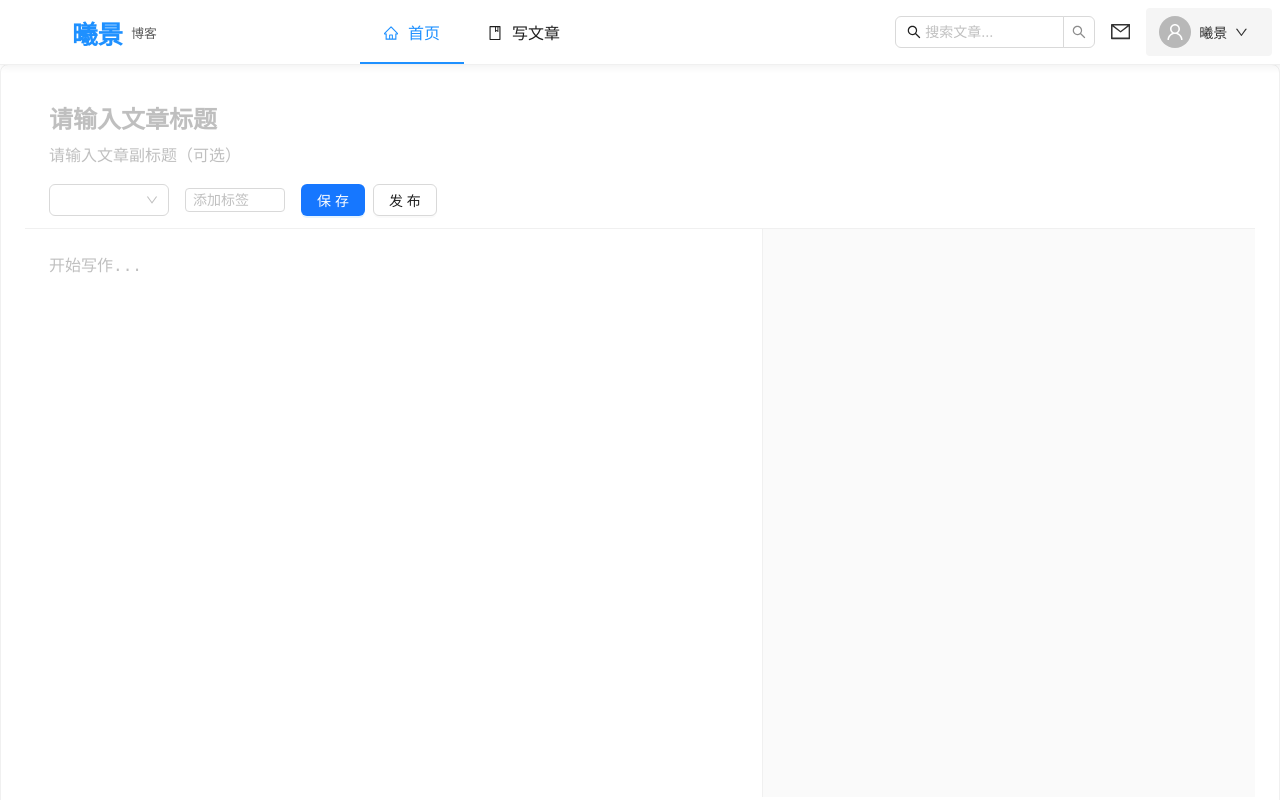
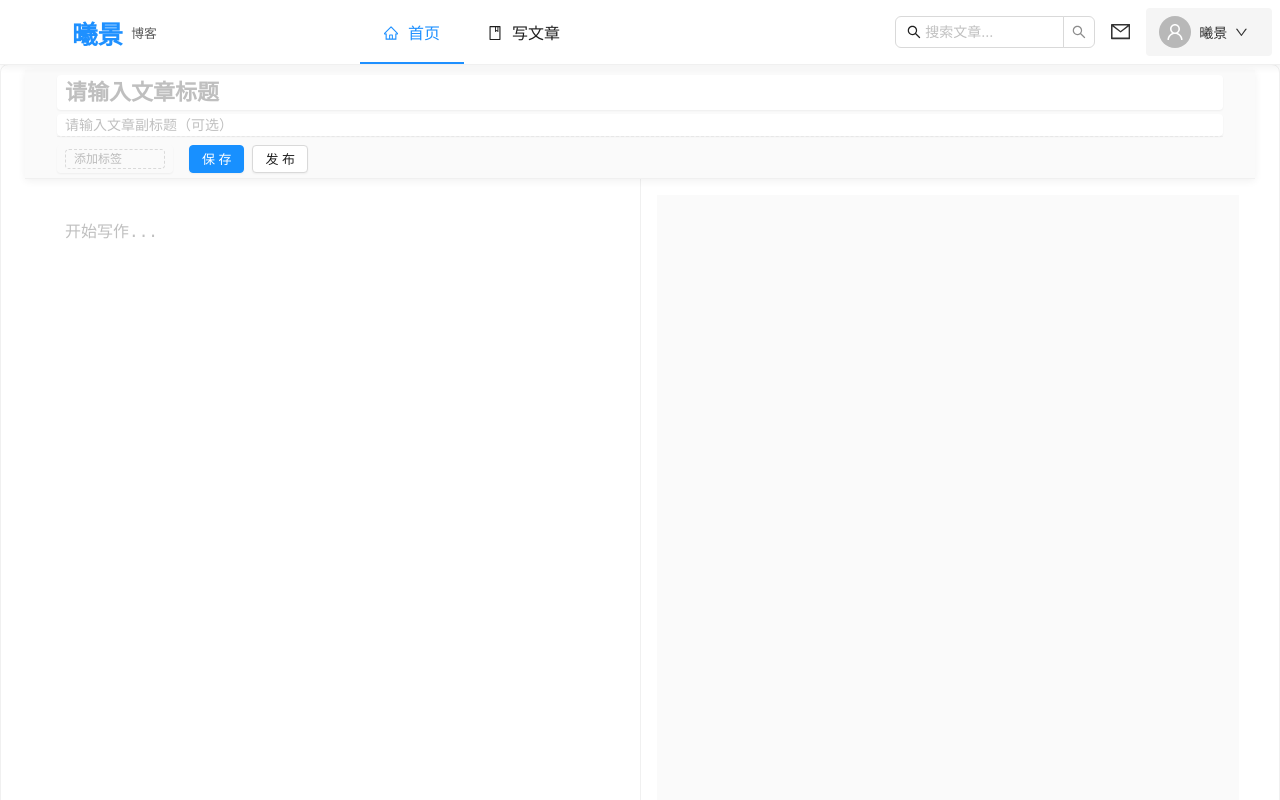
Before and after one commit to 00xu00/blog, a React (Create React App) app: page /editor in a window 1280 px wide. Shown: the top 800 px of the page. Built offline with nearby package versions, Linux system fonts and the light colour scheme.

Commit message:
faet: 优化editor页面

```diff
--- a/src/pages/Editor/index.css
+++ b/src/pages/Editor/index.css
@@ -14,61 +14,237 @@
   background-color: #fff;
 }
 
+.ant-card-body {
+  padding-top: 5px !important;
+}
+
 .editor-header {
-  padding: 12px 24px;
+  padding: 5px 32px;
   border-bottom: 1px solid #f0f0f0;
-  background-color: #fff;
+  background-color: #fafafa;
   position: sticky;
   top: 64px;
-  /* 头部高度 */
   z-index: 1;
+  box-shadow: 0 2px 8px rgba(0, 0, 0, 0.06);
+  transition: all 0.3s ease;
+}
+
+.editor-header:hover {
+  box-shadow: 0 4px 12px rgba(0, 0, 0, 0.08);
 }
 
 .editor-title {
-  font-size: 24px;
-  font-weight: bold;
+  font-size: 22px;
+  font-weight: 600;
   margin-bottom: 4px;
   border: none;
   outline: none;
   width: 100%;
-  padding: 0;
-  background: transparent;
+  padding: 0 0 0 8px;
+  background: #fff;
+  color: #1a1a1a;
+  transition: all 0.3s cubic-bezier(0.4, 0, 0.2, 1);
+  border-radius: 4px;
+  box-shadow: 0 1px 2px rgba(0, 0, 0, 0.05);
+  transform: translateY(0);
+}
+
+.editor-title:hover {
+  transform: translateY(-1px);
+  box-shadow: 0 2px 8px rgba(0, 0, 0, 0.1);
+}
+
+.editor-title:focus {
+  color: #1890ff;
+  box-shadow: 0 0 0 2px rgba(24, 144, 255, 0.2);
+  transform: translateY(0);
 }
 
 .editor-subtitle {
-  font-size: 16px;
+  font-size: 14px;
   color: #666;
-  margin-bottom: 8px;
   border: none;
   outline: none;
   width: 100%;
-  padding: 0;
-  background: transparent;
+  padding: 0 0 0 8px;
+  background: #fff;
+  transition: all 0.3s cubic-bezier(0.4, 0, 0.2, 1);
+  border-radius: 4px;
+  box-shadow: 0 1px 2px rgba(0, 0, 0, 0.05);
+  transform: translateY(0);
+}
+
+.editor-subtitle:hover {
+  transform: translateY(-1px);
+  box-shadow: 0 2px 8px rgba(0, 0, 0, 0.1);
+}
+
+.editor-subtitle:focus {
+  color: #1890ff;
+  box-shadow: 0 0 0 2px rgba(24, 144, 255, 0.2);
+  transform: translateY(0);
 }
 
 .editor-meta {
   display: flex;
   align-items: center;
   gap: 16px;
-  margin-top: 8px;
+  border-top: 1px dashed #f0f0f0;
+  padding-top: 8px;
+  transition: all 0.3s ease;
 }
 
+/* 分类选择器样式 */
+.editor-meta .ant-select {
+  min-width: 120px;
+  font-size: 13px;
+  transition: all 0.3s cubic-bezier(0.4, 0, 0.2, 1);
+}
+
+.editor-meta .ant-select-selector {
+  border-radius: 4px;
+  transition: all 0.3s cubic-bezier(0.4, 0, 0.2, 1);
+  padding-left: 8px;
+  background: #fff;
+  box-shadow: 0 1px 2px rgba(0, 0, 0, 0.05);
+  transform: translateY(0);
+}
+
+.editor-meta .ant-select-selector:hover {
+  border-color: #1890ff;
+  box-shadow: 0 0 0 2px rgba(24, 144, 255, 0.1);
+  transform: translateY(-1px);
+}
+
+/* 标签样式 */
 .editor-tags {
   display: flex;
   flex-wrap: wrap;
-  gap: 8px;
+  gap: 6px;
   align-items: center;
+  flex: 1;
+  padding: 4px 8px;
+  border-radius: 4px;
+  box-shadow: 0 1px 2px rgba(0, 0, 0, 0.05);
+  transition: all 0.3s cubic-bezier(0.4, 0, 0.2, 1);
 }
 
+.editor-tags:hover {
+  box-shadow: 0 2px 8px rgba(0, 0, 0, 0.1);
+}
+
+.editor-tags .ant-tag {
+  margin: 0;
+  padding: 2px 8px;
+  border-radius: 12px;
+  font-size: 12px;
+  transition: all 0.3s cubic-bezier(0.4, 0, 0.2, 1);
+  display: flex;
+  align-items: center;
+  gap: 4px;
+  background: linear-gradient(135deg, #f6f8fa 0%, #e9ecef 100%);
+  border: 1px solid #e9ecef;
+  transform: scale(1);
+  color: #495057;
+  box-shadow: 0 1px 2px rgba(0, 0, 0, 0.05);
+}
+
+.editor-tags .ant-tag:hover {
+  transform: scale(1.05);
+  box-shadow: 0 2px 8px rgba(0, 0, 0, 0.1);
+  background: linear-gradient(135deg, #e9ecef 0%, #dee2e6 100%);
+}
+
+.editor-tags .ant-tag:nth-child(3n+1) {
+  background: linear-gradient(135deg, #e3f2fd 0%, #bbdefb 100%);
+  border-color: #bbdefb;
+  color: #1976d2;
+}
+
+.editor-tags .ant-tag:nth-child(3n+2) {
+  background: linear-gradient(135deg, #f3e5f5 0%, #e1bee7 100%);
+  border-color: #e1bee7;
+  color: #7b1fa2;
+}
+
+.editor-tags .ant-tag:nth-child(3n+3) {
+  background: linear-gradient(135deg, #e8f5e9 0%, #c8e6c9 100%);
+  border-color: #c8e6c9;
+  color: #2e7d32;
+}
+
+.editor-tags .ant-tag-close-icon {
+  transition: all 0.3s ease;
+  opacity: 0.6;
+}
+
+.editor-tags .ant-tag-close-icon:hover {
+  opacity: 1;
+  transform: scale(1.2);
+}
+
+/* 标签输入框样式 */
 .tag-input {
   width: 100px;
+  border-radius: 4px;
+  transition: all 0.3s cubic-bezier(0.4, 0, 0.2, 1);
+  font-size: 12px;
+  padding-left: 8px;
+  background: transparent;
+  border: 1px dashed #d9d9d9;
+  transform: scale(1);
+}
+
+.tag-input:hover,
+.tag-input:focus {
+  border-color: #1890ff;
+  box-shadow: 0 0 0 2px rgba(24, 144, 255, 0.1);
+  transform: scale(1.02);
+}
+
+/* 按钮样式 */
+.editor-meta .ant-btn {
+  height: 28px;
+  padding: 0 12px;
+  border-radius: 4px;
+  font-weight: 500;
+  transition: all 0.3s cubic-bezier(0.4, 0, 0.2, 1);
+  font-size: 13px;
+  box-shadow: 0 1px 2px rgba(0, 0, 0, 0.05);
+  transform: translateY(0);
+}
+
+.editor-meta .ant-btn:hover {
+  transform: translateY(-1px);
+}
+
+.editor-meta .ant-btn-primary {
+  background: #1890ff;
+  border-color: #1890ff;
+}
+
+.editor-meta .ant-btn-primary:hover {
+  background: #40a9ff;
+  border-color: #40a9ff;
+  box-shadow: 0 4px 12px rgba(24, 144, 255, 0.2);
+}
+
+.editor-meta .ant-btn-default {
+  border-color: #d9d9d9;
+  background: #fff;
+}
+
+.editor-meta .ant-btn-default:hover {
+  color: #1890ff;
+  border-color: #1890ff;
+  box-shadow: 0 4px 12px rgba(0, 0, 0, 0.1);
 }
 
 .editor-content {
   flex: 1;
   display: flex;
   flex-direction: column;
-  height: calc(100vh - 64px - 48px - 120px);
+  height: 800px;
   /* 减去头部、底部和编辑器头部的高度 */
 }
 
@@ -92,26 +268,43 @@
 .editor-preview-container {
   flex: 1;
   display: flex;
-  height: calc(100vh - 64px - 48px - 120px - 48px);
-  /* 减去头部、底部、工具栏和底部组件的高度 */
+  overflow: hidden;
+  position: relative;
 }
 
 .editor-area {
   flex: 1;
-  display: flex;
-  flex-direction: column;
+  overflow-y: auto;
+  padding: 16px;
   border-right: 1px solid #f0f0f0;
-  height: 100%;
-  min-height: 0;
 }
 
 .preview-area {
-  width: 40%;
-  display: flex;
-  flex-direction: column;
-  background-color: #fafafa;
-  height: 100%;
-  min-height: 0;
+  flex: 1;
+  overflow-y: auto;
+  padding: 16px;
+}
+
+/* 同步滚动 */
+.editor-area,
+.preview-area {
+  scroll-behavior: smooth;
+}
+
+.editor-area::-webkit-scrollbar,
+.preview-area::-webkit-scrollbar {
+  width: 6px;
+}
+
+.editor-area::-webkit-scrollbar-thumb,
+.preview-area::-webkit-scrollbar-thumb {
+  background-color: #d9d9d9;
+  border-radius: 3px;
+}
+
+.editor-area::-webkit-scrollbar-thumb:hover,
+.preview-area::-webkit-scrollbar-thumb:hover {
+  background-color: #bfbfbf;
 }
 
 .markdown-editor {
--- a/src/pages/Editor/index.tsx
+++ b/src/pages/Editor/index.tsx
@@ -1,4 +1,4 @@
-import React, { useState, useRef } from 'react';
+import React, { useState, useRef, useEffect } from 'react';
 import { Card, Input, Select, Tag, Button, Space, message } from 'antd';
 import ReactMarkdown from 'react-markdown';
 import remarkGfm from 'remark-gfm';
@@ -18,6 +18,8 @@ const Editor: React.FC = () => {
   const [inputValue, setInputValue] = useState('');
   const [markdown, setMarkdown] = useState('');
   const textareaRef = useRef<HTMLTextAreaElement>(null);
+  const editorRef = useRef<HTMLDivElement>(null);
+  const previewRef = useRef<HTMLDivElement>(null);
 
   const handleTagClose = (removedTag: string) => {
     const newTags = tags.filter(tag => tag !== removedTag);
@@ -48,6 +50,33 @@ const Editor: React.FC = () => {
     message.success('保存成功');
   };
 
+  useEffect(() => {
+    const editor = editorRef.current;
+    const preview = previewRef.current;
+
+    if (editor && preview) {
+      const handleEditorScroll = () => {
+        if (editor.scrollTop !== preview.scrollTop) {
+          preview.scrollTop = editor.scrollTop;
+        }
+      };
+
+      const handlePreviewScroll = () => {
+        if (preview.scrollTop !== editor.scrollTop) {
+          editor.scrollTop = preview.scrollTop;
+        }
+      };
+
+      editor.addEventListener('scroll', handleEditorScroll);
+      preview.addEventListener('scroll', handlePreviewScroll);
+
+      return () => {
+        editor.removeEventListener('scroll', handleEditorScroll);
+        preview.removeEventListener('scroll', handlePreviewScroll);
+      };
+    }
+  }, []);
+
   return (
     <div className="editor-container">
       <Card className="editor-card">
@@ -65,7 +94,7 @@ const Editor: React.FC = () => {
             className="editor-subtitle"
           />
           <Space className="editor-meta">
-            <Select
+            {/* <Select
               placeholder="选择分类"
               style={{ width: 120 }}
               value={category}
@@ -74,7 +103,7 @@ const Editor: React.FC = () => {
               <Option value="技术">技术</Option>
               <Option value="生活">生活</Option>
               <Option value="随笔">随笔</Option>
-            </Select>
+            </Select> */}
             <div className="editor-tags">
               {tags.map(tag => (
                 <Tag
@@ -96,19 +125,17 @@ const Editor: React.FC = () => {
                 placeholder="添加标签"
               />
             </div>
-            <div>
             <Space>
               <Button type="primary" onClick={handleSave}>
                 保存
               </Button>
               <Button>发布</Button>
             </Space>
-            </div>
           </Space>
         </div>
         <div className="editor-content">
           <div className="editor-preview-container">
-            <div className="editor-area">
+            <div className="editor-area" ref={editorRef}>
               <TextArea
                 ref={textareaRef}
                 value={markdown}
@@ -119,7 +146,7 @@ const Editor: React.FC = () => {
                 className="markdown-editor"
               />
             </div>
-            <div className="preview-area">
+            <div className="preview-area" ref={previewRef}>
               <div className="preview-content">
                 <ReactMarkdown
                   remarkPlugins={[remarkGfm]}
```
Lines whose indentation alone changed are shown as unchanged.
